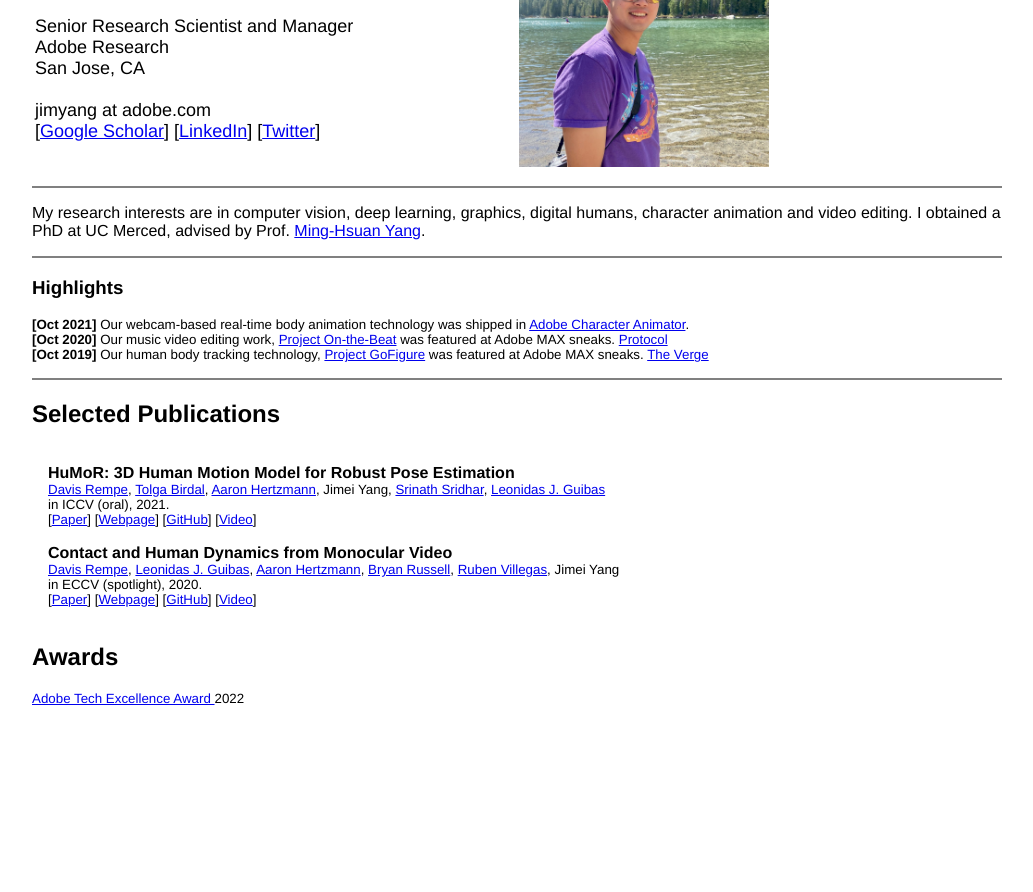
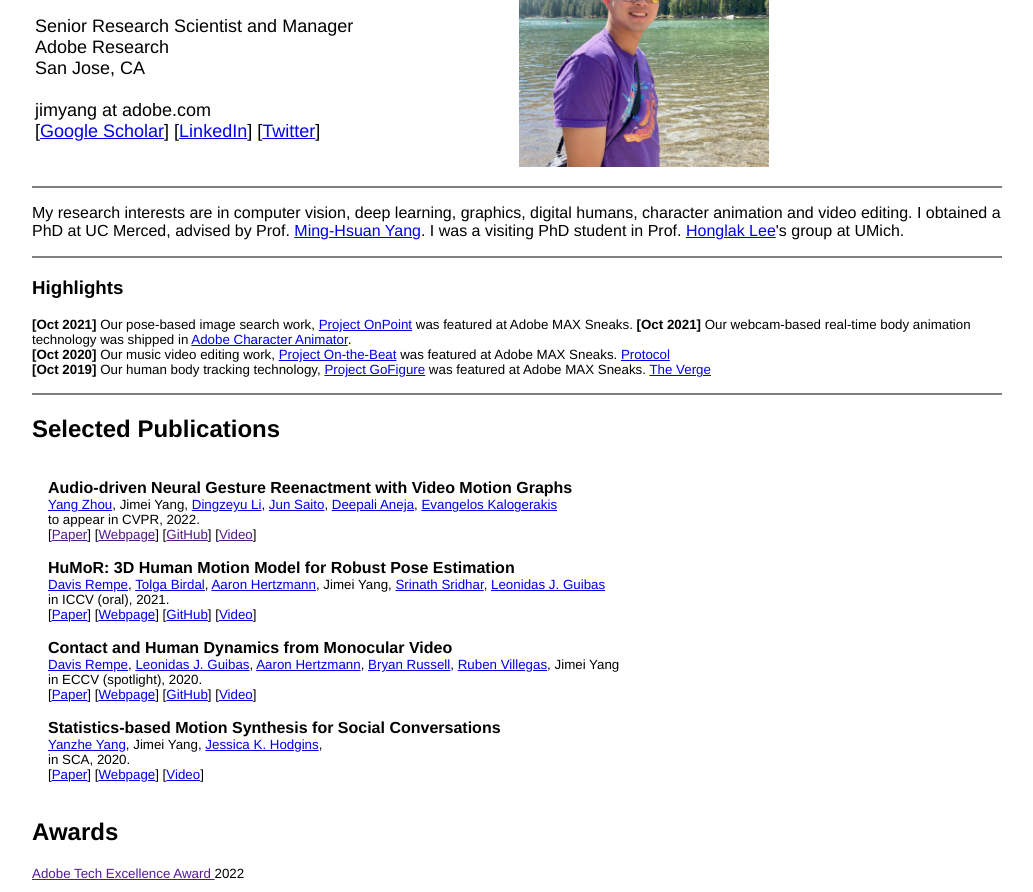
Before and after one commit to jimeiyang/jimeiyang.github.io, a plain HTML site: page index.html in a window 1280 px wide. Shown: the part 115-1007 px from the top of the page, without its empty margins (125-1158 px from the left). Before the commit the page ends 832 px from the top, so only its background shows below. Drawn offline with Linux system fonts and the light colour scheme.

```diff
--- a/index.html
+++ b/index.html
@@ -36,7 +36,7 @@
 
     <font face="helvetica, ariel, &#39;sans serif&#39;">
     <!--</font></p><h2><font face="helvetica, ariel, &#39;sans serif&#39;">About Me</font></h2><font face="helvetica, ariel, &#39;sans serif&#39;">-->
-    My research interests are in computer vision, deep learning, graphics, digital humans, character animation and video editing. I obtained a PhD at UC Merced, advised by Prof. <a href="https://faculty.ucmerced.edu/mhyang/">Ming-Hsuan Yang</a>.
+    My research interests are in computer vision, deep learning, graphics, digital humans, character animation and video editing. I obtained a PhD at UC Merced, advised by Prof. <a href="https://faculty.ucmerced.edu/mhyang/">Ming-Hsuan Yang</a>. I was a visiting PhD student in Prof. <a href="https://web.eecs.umich.edu/~honglak/">Honglak Lee</a>'s group at UMich.
 
     <!-- <br><br> -->
     </p><hr size="2" align="left" noshade="">
@@ -44,9 +44,10 @@
     <h3>Highlights </h3>
     <font face="helvetica, ariel, &#39;sans serif&#39;">
         <span style="font-size: 10pt;">
+        <b>[Oct 2021]</b> Our pose-based image search work, <a href="https://youtu.be/rngRa4M1v-k">Project OnPoint</a> was featured at Adobe MAX Sneaks.
         <b>[Oct 2021]</b> Our webcam-based real-time body animation technology was shipped in <a href="https://pages.adobe.com/character/en/body-tracker">Adobe Character Animator</a>.<br>
-        <b>[Oct 2020]</b> Our music video editing work, <a href="https://youtu.be/R-0w3IuGEKU">Project On-the-Beat</a> was featured at Adobe MAX sneaks. <a href="https://www.protocol.com/adobe-max-ai-video-editing">Protocol</a><br>
-        <b>[Oct 2019]</b> Our human body tracking technology, <a href="https://youtu.be/xEdZOifROmk">Project GoFigure</a> was featured at Adobe MAX sneaks. <a href="https://www.theverge.com/2019/11/5/20938360/adobe-max-after-effects-sneaks-body-tracker-feature-animations?es_id=f89b332b59">The Verge</a><br>
+        <b>[Oct 2020]</b> Our music video editing work, <a href="https://youtu.be/R-0w3IuGEKU">Project On-the-Beat</a> was featured at Adobe MAX Sneaks. <a href="https://www.protocol.com/adobe-max-ai-video-editing">Protocol</a><br>
+        <b>[Oct 2019]</b> Our human body tracking technology, <a href="https://youtu.be/xEdZOifROmk">Project GoFigure</a> was featured at Adobe MAX Sneaks. <a href="https://www.theverge.com/2019/11/5/20938360/adobe-max-after-effects-sneaks-body-tracker-feature-animations?es_id=f89b332b59">The Verge</a><br>
         </span>
 
     </p><hr size="2" align="left" noshade="">
@@ -66,6 +67,26 @@
     <font face="helvetica, ariel, &#39;sans serif&#39;">
         <table cellspacing="15">
             <tbody>
+            <tr>
+                <td>
+                    <span style="font-size: 12pt;">
+                    <b>Audio-driven Neural Gesture Reenactment with Video Motion Graphs</b> <br>
+                    <span style="font-size: 10pt;">
+                    <a href="https://people.umass.edu/~yangzhou/">Yang Zhou</a>,
+                    Jimei Yang,
+                    <a href="https://dingzeyu.li/">Dingzeyu Li</a>,
+                    <a href="https://research.adobe.com/person/jun-saito/">Jun Saito</a>,
+                    <a href="https://research.adobe.com/person/deepali-aneja/">Deepali Aneja</a>,
+                    <a href="https://people.cs.umass.edu/~kalo/">Evangelos Kalogerakis</a><br>
+                    to appear in CVPR, 2022. <br>
+                    [<a href="">Paper</a>]
+                    [<a href="">Webpage</a>]
+                    [<a href="">GitHub</a>]
+                    [<a href="">Video</a>]
+                    <br>
+                </td>
+            </tr>
+
             <tr>
                 <td>
                     <span style="font-size: 12pt;">
@@ -106,11 +127,29 @@
                     <br>
                 </td>
             </tr>
+
+            <tr>
+                <td>
+                    <span style="font-size: 12pt;">
+                    <b>Statistics-based Motion Synthesis for Social Conversations</b> <br>
+                    <span style="font-size: 10pt;">
+                    <a href="https://yangyanzhe.github.io/">Yanzhe Yang</a>,
+                    Jimei Yang,
+                    <a href="https://www.cs.cmu.edu/~jkh/">Jessica K. Hodgins</a>,
+                    <br>
+                    in SCA, 2020. <br>
+                    [<a href="http://www.cs.cmu.edu/~dyadic-conversation/supp/Yang2020.pdf">Paper</a>]
+                    [<a href="http://www.cs.cmu.edu/~dyadic-conversation/">Webpage</a>]
+                    [<a href="http://www.cs.cmu.edu/~dyadic-conversation/supp/supp_01_main.mp4">Video</a>]
+                    <br>
+                </td>
+            </tr>
+
         </tbody></table>
 
     <h2>Awards </h2>
     <span style="font-size: 10pt;">
-    <a href="https://research.adobe.com/fellowship/">Adobe Tech Excellence Award </a> 2022
+    <a href="">Adobe Tech Excellence Award </a> 2022
 
 
 </font></td></tr></tbody></table><iframe frameborder="0" scrolling="no" style="border: 0px; display: none; background-color: transparent;"></iframe><div id="GOOGLE_INPUT_CHEXT_FLAG" input="null" input_stat="{&quot;tlang&quot;:true,&quot;tsbc&quot;:true,&quot;pun&quot;:true,&quot;mk&quot;:false,&quot;ss&quot;:true}" style="display: none;"></div></body></html>
```
Also changed, not shown: 1 other file.
